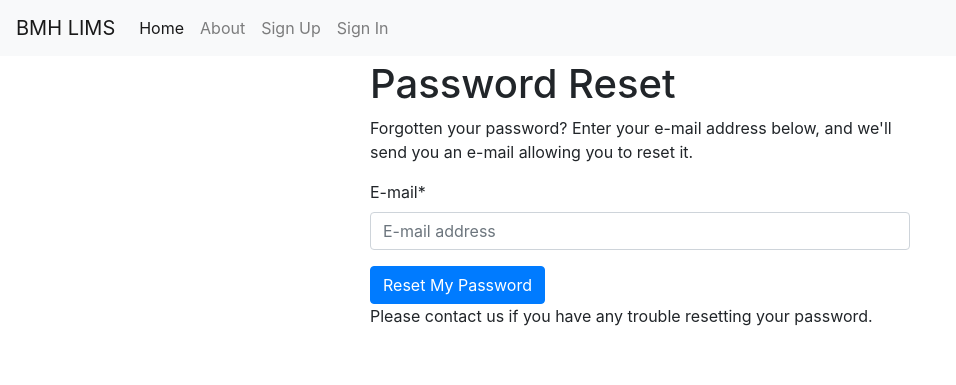
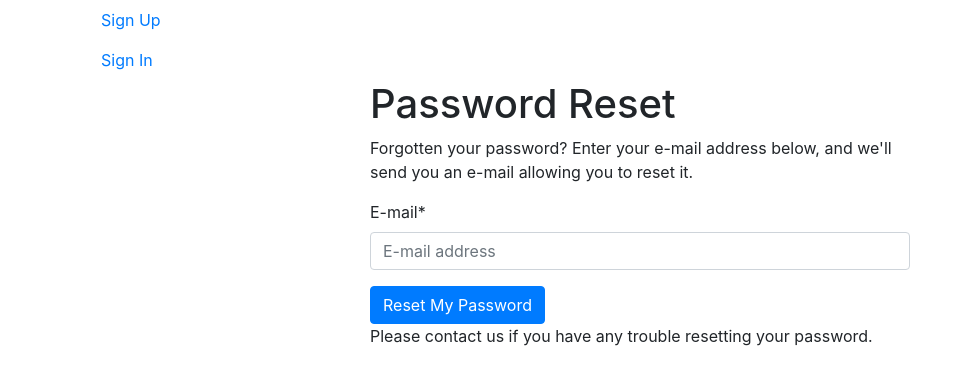
Before and after one commit to bfssi-forest-dussault/bmh_lims, a Django app: page /accounts/password/reset/ in a window 1280 px wide. Shown: the top 385 px of the page, without its empty margins (0-956 px from the left). Run offline with Django 3.2, Linux system fonts and the light colour scheme; parts of the project's set-up code (start-up, migrations or seed data) failed here and were passed over; some libraries are stand-ins or nearby versions.

Commit message:
Remove boilerplate junk

```diff
--- a/bmh_lims/templates/base.html
+++ b/bmh_lims/templates/base.html
@@ -18,7 +18,8 @@
   {% block css %}
 
     <!-- Latest compiled and minified Bootstrap CSS -->
-    <link href="https://stackpath.bootstrapcdn.com/bootstrap/4.3.1/css/bootstrap.min.css" rel="stylesheet" integrity="sha384-ggOyR0iXCbMQv3Xipma34MD+dH/1fQ784/j6cY/iJTQUOhcWr7x9JvoRxT2MZw1T" crossorigin="anonymous">
+    <link href="https://stackpath.bootstrapcdn.com/bootstrap/4.3.1/css/bootstrap.min.css" rel="stylesheet"
+          integrity="sha384-ggOyR0iXCbMQv3Xipma34MD+dH/1fQ784/j6cY/iJTQUOhcWr7x9JvoRxT2MZw1T" crossorigin="anonymous">
 
 
     <!-- Your stuff: Third-party CSS libraries go here -->
@@ -34,56 +35,33 @@
 
 <body>
 
-    <div class="mb-1">
-      <nav class="navbar navbar-expand-md navbar-light bg-light">
-        <button class="navbar-toggler navbar-toggler-right" type="button" data-toggle="collapse" data-target="#navbarSupportedContent" aria-controls="navbarSupportedContent" aria-expanded="false" aria-label="Toggle navigation">
-          <span class="navbar-toggler-icon"></span>
-        </button>
-        <a class="navbar-brand" href="{% url 'home' %}">BMH LIMS</a>
-
-        <div class="collapse navbar-collapse" id="navbarSupportedContent">
-          <ul class="navbar-nav mr-auto">
-            <li class="nav-item active">
-              <a class="nav-link" href="{% url 'home' %}">Home <span class="sr-only">(current)</span></a>
-            </li>
-            <li class="nav-item">
-              <a class="nav-link" href="{% url 'about' %}">About</a>
-            </li>
+<div class="container">
   {% if request.user.is_authenticated %}
-              <li class="nav-item">
     {# URL provided by django-allauth/account/urls.py #}
-                <a class="nav-link" href="{% url 'users:detail' request.user.username  %}">{% trans "My Profile" %}</a>
-              </li>
-              <li class="nav-item">
+    <a class="nav-link" href="{% url 'users:detail' request.user.username %}">{% trans "My Profile" %}</a>
     {# URL provided by django-allauth/account/urls.py #}
     <a class="nav-link" href="{% url 'account_logout' %}">{% trans "Sign Out" %}</a>
-              </li>
+    <a class="nav-link" href="{% url 'frontend:index' %}">{% trans "LIMS" %}</a>
   {% else %}
-              <li class="nav-item">
     {# URL provided by django-allauth/account/urls.py #}
     <a id="sign-up-link" class="nav-link" href="{% url 'account_signup' %}">{% trans "Sign Up" %}</a>
-              </li>
-              <li class="nav-item">
     {# URL provided by django-allauth/account/urls.py #}
     <a id="log-in-link" class="nav-link" href="{% url 'account_login' %}">{% trans "Sign In" %}</a>
-              </li>
   {% endif %}
-          </ul>
-        </div>
-      </nav>
-
 </div>
 
 <div class="container">
 
   {% if messages %}
     {% for message in messages %}
-              <div class="alert {% if message.tags %}alert-{{ message.tags }}{% endif %}">{{ message }}<button type="button" class="close" data-dismiss="alert" aria-label="Close"><span aria-hidden="true">&times;</span></button></div>
+      <div class="alert {% if message.tags %}alert-{{ message.tags }}{% endif %}">{{ message }}
+        <button type="button" class="close" data-dismiss="alert" aria-label="Close"><span
+                aria-hidden="true">&times;</span></button>
+      </div>
     {% endfor %}
   {% endif %}
 
   {% block content %}
-        <p>Use this document as a way to quick start any new project.</p>
   {% endblock content %}
 
 </div> <!-- /container -->
@@ -96,9 +74,15 @@
 {% block javascript %}
 
   <!-- Bootstrap JS and its dependencies-->
-      <script src="https://code.jquery.com/jquery-3.3.1.slim.min.js" integrity="sha384-q8i/X+965DzO0rT7abK41JStQIAqVgRVzpbzo5smXKp4YfRvH+8abtTE1Pi6jizo" crossorigin="anonymous"></script>
-      <script src="https://cdnjs.cloudflare.com/ajax/libs/popper.js/1.14.3/umd/popper.min.js" integrity="sha384-ZMP7rVo3mIykV+2+9J3UJ46jBk0WLaUAdn689aCwoqbBJiSnjAK/l8WvCWPIPm49" crossorigin="anonymous"></script>
-      <script src="https://stackpath.bootstrapcdn.com/bootstrap/4.3.1/js/bootstrap.min.js" integrity="sha384-JjSmVgyd0p3pXB1rRibZUAYoIIy6OrQ6VrjIEaFf/nJGzIxFDsf4x0xIM+B07jRM" crossorigin="anonymous"></script>
+  <script src="https://code.jquery.com/jquery-3.3.1.slim.min.js"
+          integrity="sha384-q8i/X+965DzO0rT7abK41JStQIAqVgRVzpbzo5smXKp4YfRvH+8abtTE1Pi6jizo"
+          crossorigin="anonymous"></script>
+  <script src="https://cdnjs.cloudflare.com/ajax/libs/popper.js/1.14.3/umd/popper.min.js"
+          integrity="sha384-ZMP7rVo3mIykV+2+9J3UJ46jBk0WLaUAdn689aCwoqbBJiSnjAK/l8WvCWPIPm49"
+          crossorigin="anonymous"></script>
+  <script src="https://stackpath.bootstrapcdn.com/bootstrap/4.3.1/js/bootstrap.min.js"
+          integrity="sha384-JjSmVgyd0p3pXB1rRibZUAYoIIy6OrQ6VrjIEaFf/nJGzIxFDsf4x0xIM+B07jRM"
+          crossorigin="anonymous"></script>
 
   <!-- Your stuff: Third-party javascript libraries go here -->
 
```
Lines whose indentation alone changed are shown as unchanged.
